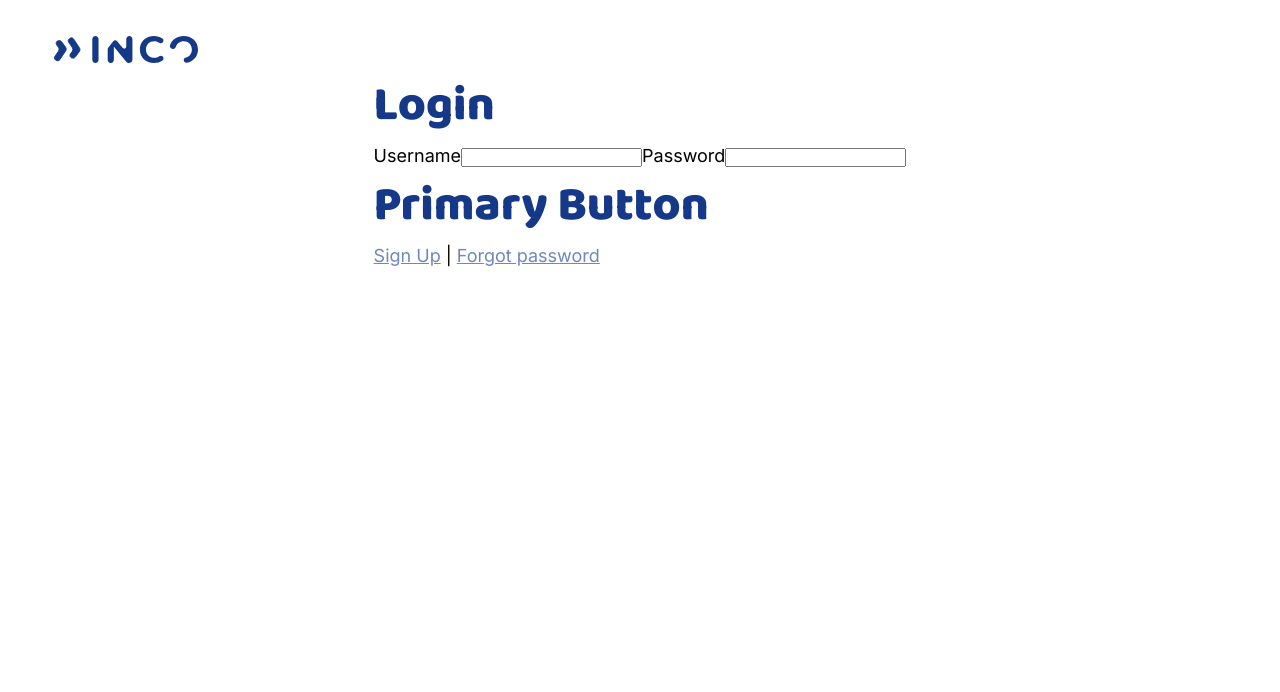
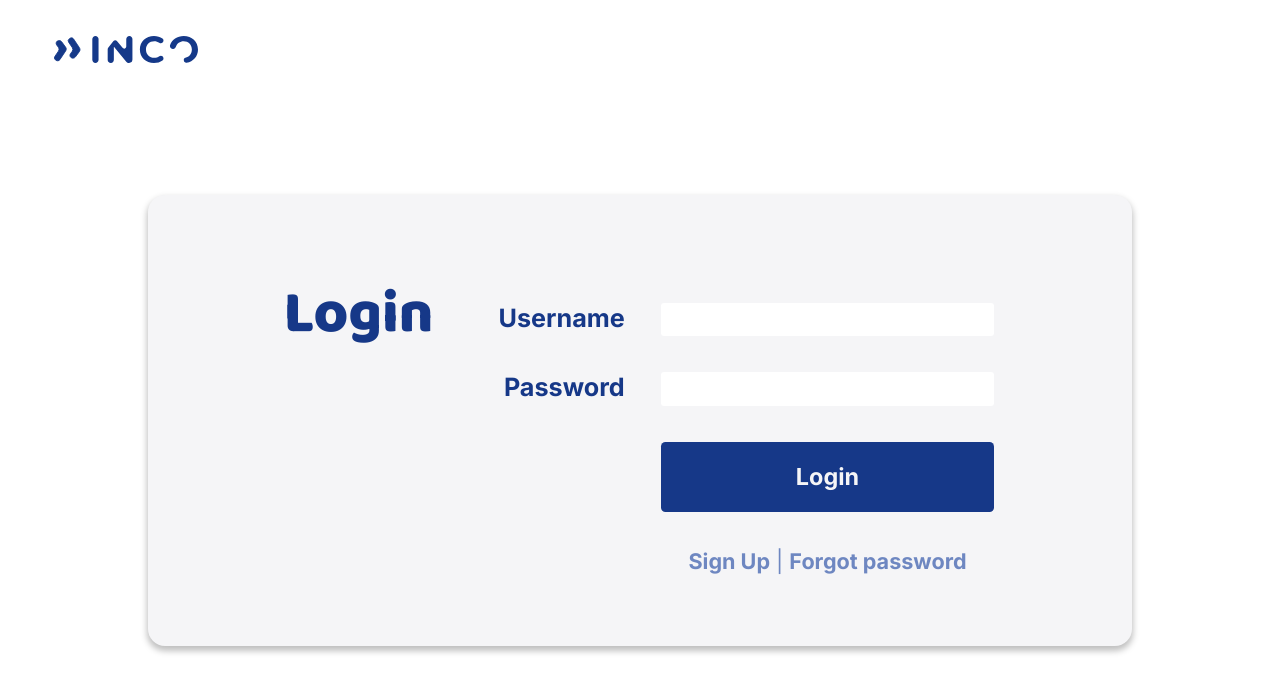
Before and after one commit to cattrn/incode-web-app, a React (Create React App) app in the folder client/: page /login in a window 1280 px wide. Shown: the top 692 px of the page. Built offline with nearby package versions, Linux system fonts and the light colour scheme.

Commit message:
added a css file, styled the login page for the full screen

```diff
--- /dev/null
+++ b/client/src/common/components/Button/Button.style.js
@@ -0,0 +1,17 @@
+import styled from 'styled-components'
+import Button from './index'
+
+const StyledButton = styled(Button)`
+  display: flex;
+  justify-content: center;
+  align-items: center;
+  background: var(--primary-color);
+  border-radius: 4.5px;
+  color: var(--background-color);
+  padding: 0.3em 0;
+  font-size: 1.3em;
+  font-weight: 700;
+  height: 3em;
+  border: none;
+`
+export default StyledButton
--- a/client/src/common/components/Button/index.jsx
+++ b/client/src/common/components/Button/index.jsx
@@ -1,9 +1,11 @@
-const Button = () => {
-  return (
-    <div>
-      <h1>Primary Button</h1>
-    </div>
-  )
+import PropTypes from 'prop-types'
+
+const Button = (props) => {
+  return <button className="Button">{props.name}</button>
+}
+
+Button.propTypes = {
+  name: PropTypes.string.isRequired
 }
 
 export default Button
--- /dev/null
+++ b/client/src/pages/LoginPage/LoginForm.css
@@ -0,0 +1,119 @@
+/*  importing fonts */
+@import url('https://fonts.googleapis.com/css2?family=Baloo+Bhai+2:wght@800&family=Inter:wght@400;700&display=swap');
+
+/*  variables */
+
+:root {
+    --primary-color: #163888;
+    --background-color: #F5F5F7;
+    --link-color: #6E87C1
+}
+
+
+.LoginForm {
+    display: grid;
+    grid-auto-flow: column;
+    grid-template-columns: 29% 70%;
+    gap: 1%;
+    background-color: var(--background-color);
+    box-shadow: 0px 4px 6px 1px rgba(0, 0, 0, 0.25);
+    border-radius: 0.95em;
+    margin-top: 13%;
+    width: 100%;
+    max-width: 1107px;
+    justify-content: space-evenly;
+    justify-items: center;
+    align-content: space-evenly;
+    align-items: center;
+    padding: 4em 0px 4em;
+}
+
+.LoginForm h1 {
+    justify-self: end;
+    align-self: start;
+    margin-top: 0;
+    font-size: 3.3em;
+    font-family: 'Baloo Bhai 2', sans-serif;
+    color: var(--primary-color);
+}
+
+.LoginContent {
+    justify-self: start;
+    padding-top: 2em;
+    width: 80%;
+}
+
+.FormContent {
+    display: grid;
+    align-content: center;
+    grid-gap: 2em;
+}
+
+.FormContent label {
+    color: var(--primary-color);
+    text-align: end;
+    font-family: 'Inter', sans-serif;
+    font-size: 1.4em;
+    font-weight: 700;
+}
+
+.FormContent label:nth-of-type(1) {
+    grid-column: 1;
+    grid-row: 1;
+}
+
+.FormContent label:nth-of-type(2) {
+    grid-column: 1;
+    grid-row: 2;
+}
+
+.FormContent input {
+    width: 13em;
+    border: none;
+    width: 100%;
+    background-color: #FFFFFF;
+    height: 2.5em;
+    border-radius: 3px;
+}
+
+.FormContent input:nth-of-type(1) {
+    grid-column: 2/3;
+    grid-row: 1;
+}
+
+.FormContent input:nth-of-type(2) {
+    grid-column: 2/3;
+    grid-row: 2;
+}
+
+.FormContent button {
+    grid-column: 2/3;
+    grid-row: 3;
+    display: flex;
+    justify-content: center;
+    align-items: center;
+    background: var(--primary-color);
+    border-radius: 4.5px;
+    color: var(--background-color);
+    padding: 0.3em 0;
+    font-family: 'Inter', sans-serif;
+    font-size: 1.3em;
+    font-weight: 700;
+    width: 100%;
+    height: 3em;
+    border: none;
+}
+
+.Links {
+    color: var(--link-color);
+    text-align: center;
+    font-size: 1.2em;
+    grid-column: 2/3;
+    grid-row: 4;
+}
+
+.Links a {
+    text-decoration: none;
+    color: var(--link-color);
+    font-weight: 700;
+}
--- a/client/src/pages/LoginPage/LoginForm.jsx
+++ b/client/src/pages/LoginPage/LoginForm.jsx
@@ -1,4 +1,5 @@
-import Button from '../../common/components/Button'
+import StyledButton from '../../common/components/Button/Button.style.js'
+import './LoginForm.css'
 
 function LoginForm() {
   return (
@@ -10,7 +11,7 @@ function LoginForm() {
           <input name="username" />
           <label htmlFor="password">Password</label>
           <input name="password" />
-          <Button name="Login" />
+          <StyledButton name="Login" />
           <div className="Links">
             <a href="#">Sign Up</a>
             <span> | </span>
```
